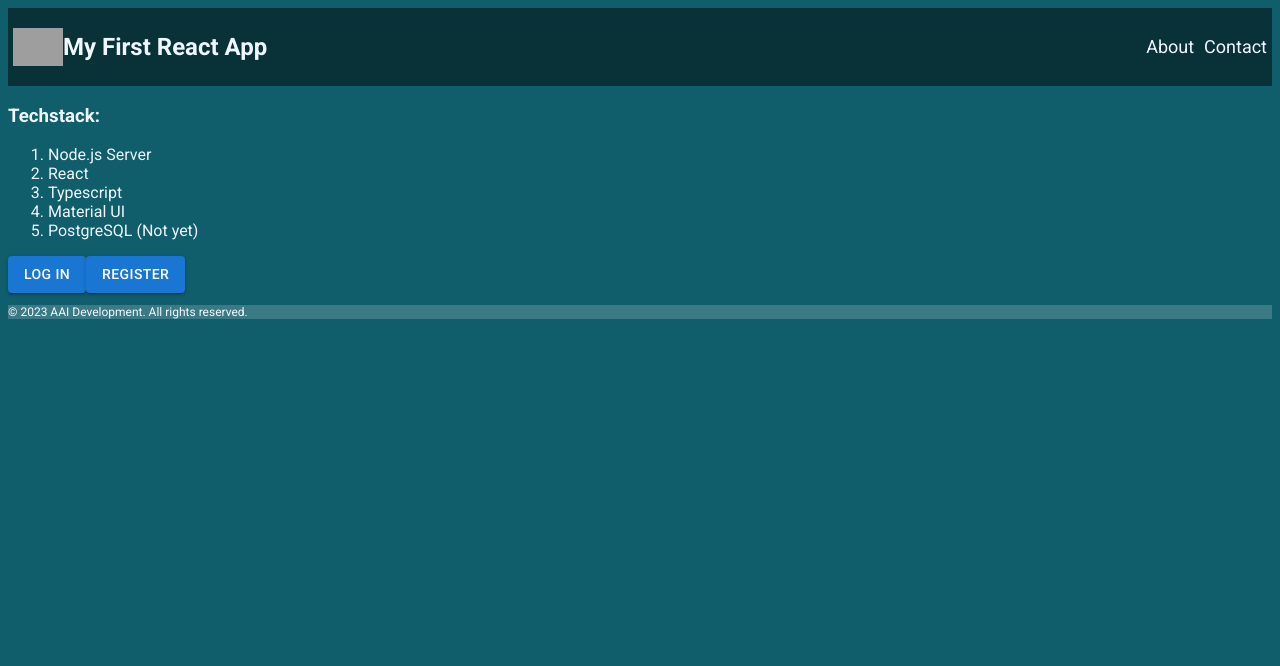
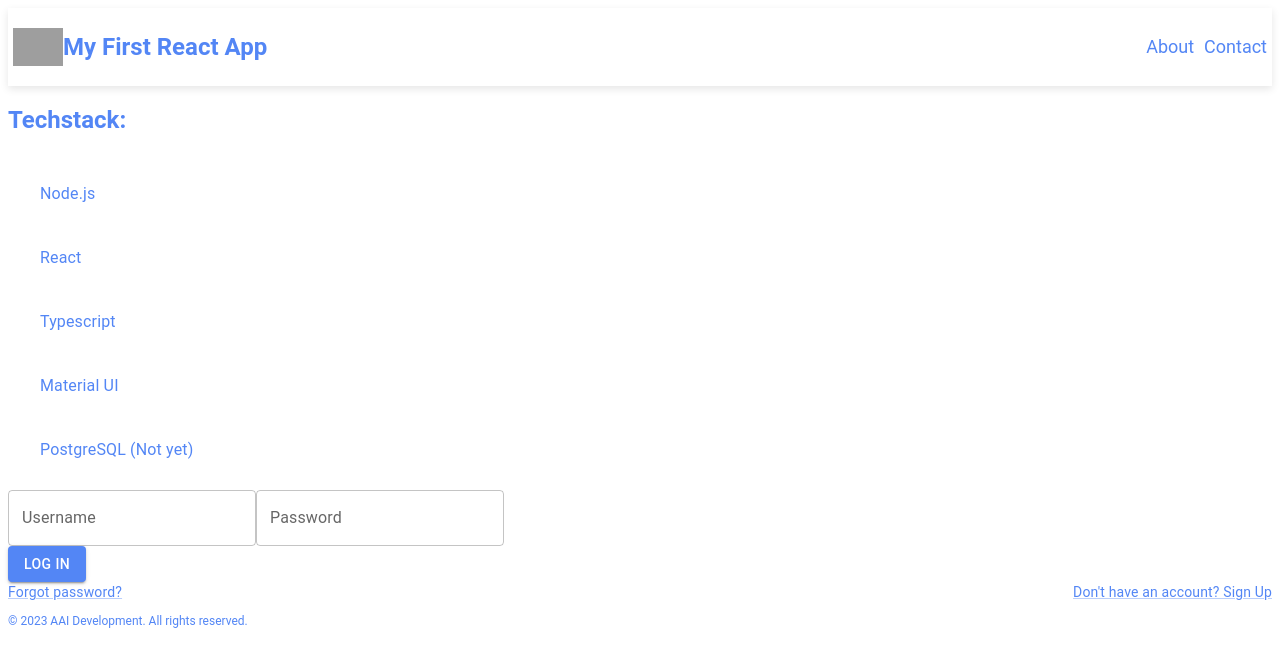
Before and after one commit to Alin-Alexandru-Ion/Social_Media_App, a React (Create React App) app: page / in a window 1280 px wide. Shown: the top 666 px of the page. Built offline with nearby package versions, Linux system fonts and the light colour scheme; grey boxes are pictures that could not be loaded; a web font is replaced by a local one.

Commit message:
Dwelved into basic Material UI components and theming

```diff
--- a/src/Footer.css
+++ b/src/Footer.css
@@ -1,6 +1,5 @@
 .footer {
-    background-color: #3B7984;
-    color: aliceblue;
+    color: #5386F5;
 }
 
 .copyright {
--- a/src/Header.css
+++ b/src/Header.css
@@ -1,5 +1,4 @@
 .header {
-    background-color: #083138;
     font-family: 'Roboto', sans-serif;
 }
 
@@ -7,12 +6,13 @@
     display: flex;
     justify-content: space-between;
     align-items: center;
+    box-shadow: 0px 3px 8px rgba(0, 0, 0, 0.1);
 }
 
 .nav-left {
     display: inline-flex;
     align-items: center;
-    color: aliceblue;
+    color: #5386F5;
     padding: 5px;
 }
 
@@ -28,6 +28,6 @@
     display: inline-flex;
     list-style: none;
     font-size: 18px;
-    color: aliceblue;
+    color: #5386F5;
     padding-left: 10px;
 }
--- a/src/MainContent.css
+++ b/src/MainContent.css
@@ -1,4 +1,4 @@
 .main-content {
     font-family: 'Roboto', sans-serif;
-    color: aliceblue;
+    color: #5386F5;
 }
--- a/src/MainContent.tsx
+++ b/src/MainContent.tsx
@@ -1,19 +1,90 @@
 import React from 'react'
+
 import './MainContent.css'
 
-function MainContent() {
+import { List, ListItem, ListItemButton, ListItemText, Button, Grid, Link, TextField } from '@mui/material';
+import { ThemeProvider } from '@mui/material/styles';
+
+// Imported CustomTheme from Themes subfolder
+import BlueTheme from './Themes/Theme';
+
+// Element UI List with ListButtons
+function TechStack() {
     return (
       <div className='main-content'>
-        <h3>Techstack:</h3>
-        <ol>
-          <li>Node.js Server</li>
-          <li>React</li>
-          <li>Typescript</li>
-          <li>Material UI</li>
-          <li>PostgreSQL (Not yet)</li>
-        </ol>
+        <h2>Techstack:</h2>
+        <nav aria-label="tech stack">
+        <List>
+          <ListItem>
+            <ListItemButton>
+              <ListItemText primary="Node.js" />
+            </ListItemButton>
+          </ListItem>
+          <ListItem>
+            <ListItemButton>
+              <ListItemText primary="React" />
+            </ListItemButton>
+          </ListItem>
+          <ListItem>
+            <ListItemButton>
+              <ListItemText primary="Typescript" />
+            </ListItemButton>
+          </ListItem>
+          <ListItem>
+            <ListItemButton>
+              <ListItemText primary="Material UI" />
+            </ListItemButton>
+          </ListItem>
+          <ListItem>
+            <ListItemButton>
+              <ListItemText primary="PostgreSQL (Not yet)" />
+            </ListItemButton>
+          </ListItem>
+        </List>
+        </nav>
       </div>
     );
   }
 
-  export default MainContent;
+// Element UI TextFields, Buttons and Links
+function AccountData() {
+  return (
+    <ThemeProvider theme={BlueTheme}>
+    <div className='text-fields'>
+      <TextField id="outlined-basic" color='secondary' label="Username" variant="outlined" />
+      <TextField id="outlined-basic" color='secondary' label="Password" variant="outlined" type='password' />
+    </div>
+    <div className='button-group'>
+      <Grid container>
+          <Button color='primary' variant='contained'>Log In</Button>
+      </Grid>
+    </div>
+    <div>
+      <Grid container>
+        <Grid item xs>
+          <Link href="#" color='primary' variant="body2">
+            Forgot password?
+          </Link>
+        </Grid>
+        <Grid item>
+          <Link href="#" color='primary' variant="body2">
+            {"Don't have an account? Sign Up"}
+          </Link>
+        </Grid>
+      </Grid>
+    </div>
+  </ThemeProvider>
+  );
+}
+
+// One function to mesh the others for one export only
+function MainContent() {
+  return (
+    <div>
+      <TechStack />
+      <AccountData />
+    </div>
+  );
+}
+
+export default MainContent;
--- a/src/Page.css
+++ b/src/Page.css
@@ -1,3 +1,7 @@
 .button-group {
     display: inline-flex;
 }
+
+.text-fields {
+    display: flex;
+}
--- a/src/Page.tsx
+++ b/src/Page.tsx
@@ -1,10 +1,4 @@
 import React from 'react';
-
-import '@fontsource/roboto/300.css';
-import '@fontsource/roboto/400.css';
-import '@fontsource/roboto/500.css';
-import '@fontsource/roboto/700.css';
-import Button from '@mui/material/Button';
 
 import './Page.css';
 
@@ -13,21 +7,11 @@ import MainContent from './MainContent';
 import Footer from './Footer';
 
 
-function ButtonTest() {
-  return (
-    <div className='button-group'>
-      <Button variant="contained">Log in</Button>
-      <Button variant="contained">Register</Button>
-    </div>
-  );
-}
-
 function Page() {
   return (
     <div className="App">
       <Header />
       <MainContent />
-      <ButtonTest />
       <Footer />
     </div>
   );
--- /dev/null
+++ b/src/Themes/Theme.tsx
@@ -0,0 +1,16 @@
+import { createTheme } from "@mui/material";
+
+const BlueTheme = createTheme({
+    palette: {
+        primary: {
+            main: '#5386F5',
+            contrastText: '#FFFFFF',
+        },
+        secondary: {
+            main: '#F5AD18',
+            contrastText: '#FFFFFF',
+        },
+    },
+});
+
+export default BlueTheme;
--- a/src/index.css
+++ b/src/index.css
@@ -1,3 +1,3 @@
 body {
-    background-color: #105D6B;
+    background-color: white;
 }
--- a/src/index.tsx
+++ b/src/index.tsx
@@ -1,10 +1,5 @@
 import React from 'react';
 import ReactDOM from 'react-dom/client';
-
-import '@fontsource/roboto/300.css';
-import '@fontsource/roboto/400.css';
-import '@fontsource/roboto/500.css';
-import '@fontsource/roboto/700.css';
 
 import Page from './Page';
 import './index.css';
```
